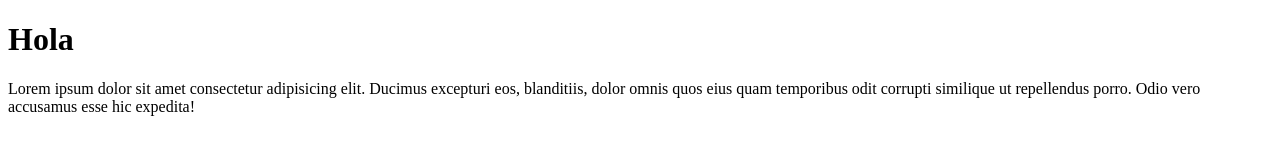
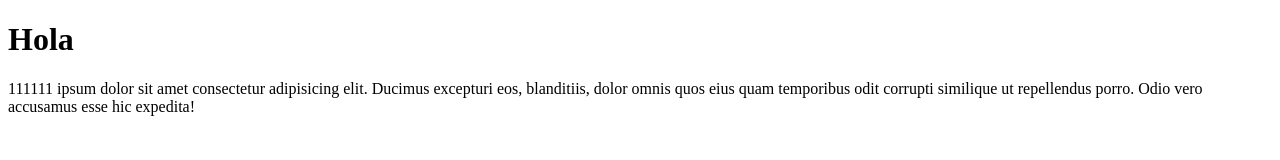
Before and after one commit to benjax2/curso_git, a plain HTML site: page index.html in a window 1280 px wide. Drawn offline with Linux system fonts and the light colour scheme.

Commit message:
agregue 1 en el parrafo

```diff
--- a/index.html
+++ b/index.html
@@ -7,6 +7,6 @@
 </head>
 <body>
 <h1>Hola</h1>
-<p>Lorem ipsum dolor sit amet consectetur adipisicing elit. Ducimus excepturi eos, blanditiis, dolor omnis quos eius quam temporibus odit corrupti similique ut repellendus porro. Odio vero accusamus esse hic expedita!</p>
+<p>111111 ipsum dolor sit amet consectetur adipisicing elit. Ducimus excepturi eos, blanditiis, dolor omnis quos eius quam temporibus odit corrupti similique ut repellendus porro. Odio vero accusamus esse hic expedita!</p>
 </body>
 </html>
```
